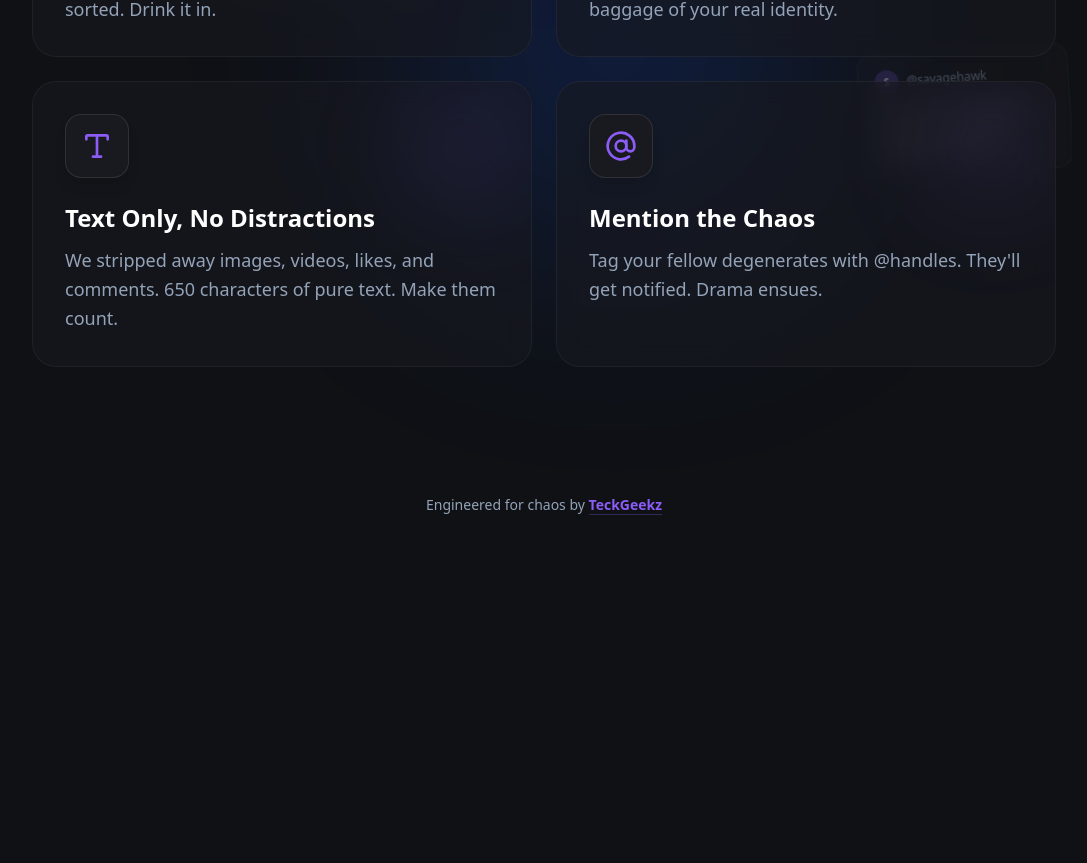
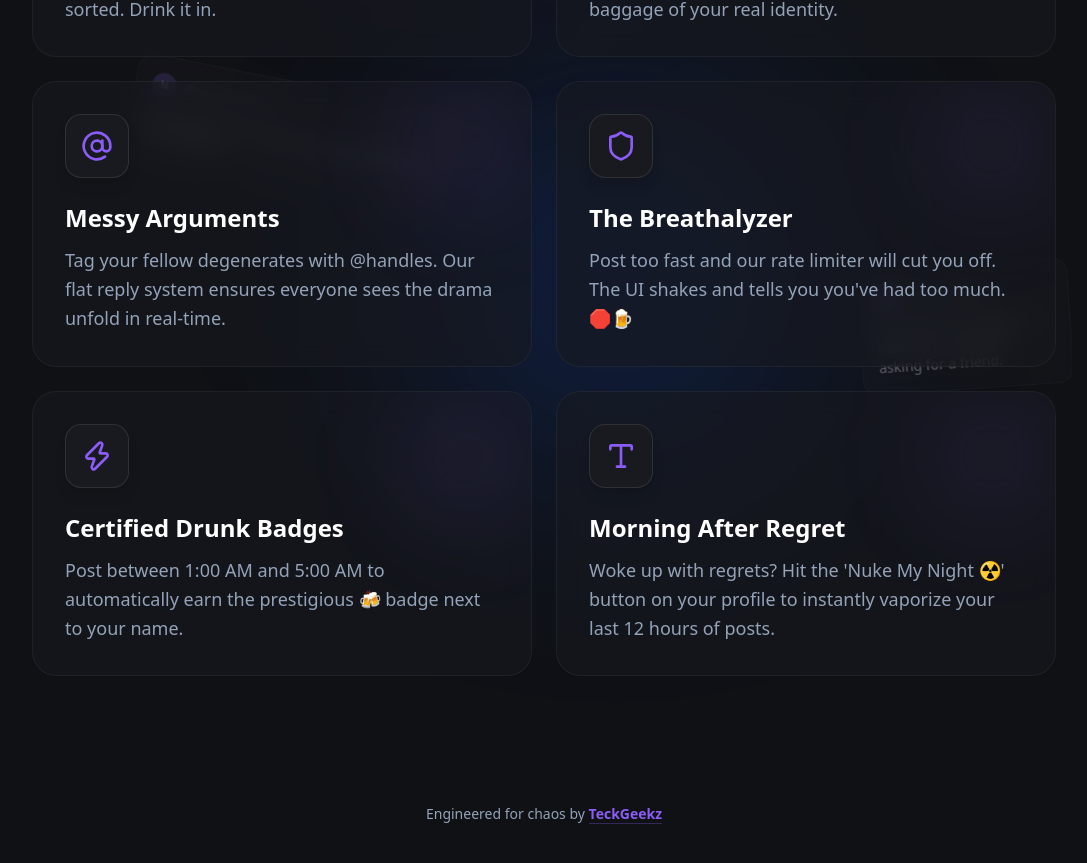
Before and after one commit to teckgeekz/drunk-twitter, a Next.js app in the folder frontend/: page / in a window 1280 px wide. Shown: the part 1059-1922 px from the top of the page, without its empty margins (96-1183 px from the left). Before the commit the page ends 1710 px from the top, so only its background shows below. Built offline with nearby package versions, Linux system fonts and the light colour scheme; no server answers.

Commit message:
feat: implement landing page component with feature grid and animated floating posts

```diff
--- a/frontend/src/components/Landing.tsx
+++ b/frontend/src/components/Landing.tsx
@@ -60,14 +60,24 @@ export function Landing() {
       description: "Generate a ridiculous name like 'NeonPanda99' instantly. Post your spicy takes without the baggage of your real identity."
     },
     {
-      icon: <Type className="w-8 h-8 text-primary" />,
-      title: "Text Only, No Distractions",
-      description: "We stripped away images, videos, likes, and comments. 650 characters of pure text. Make them count."
+      icon: <AtSign className="w-8 h-8 text-primary" />,
+      title: "Messy Arguments",
+      description: "Tag your fellow degenerates with @handles. Our flat reply system ensures everyone sees the drama unfold in real-time."
     },
     {
-      icon: <AtSign className="w-8 h-8 text-primary" />,
-      title: "Mention the Chaos",
-      description: "Tag your fellow degenerates with @handles. They'll get notified. Drama ensues."
+      icon: <Shield className="w-8 h-8 text-primary" />,
+      title: "The Breathalyzer",
+      description: "Post too fast and our rate limiter will cut you off. The UI shakes and tells you you've had too much. 🛑🍺"
+    },
+    {
+      icon: <Zap className="w-8 h-8 text-primary" />,
+      title: "Certified Drunk Badges",
+      description: "Post between 1:00 AM and 5:00 AM to automatically earn the prestigious 🍻 badge next to your name."
+    },
+    {
+      icon: <Type className="w-8 h-8 text-primary" />,
+      title: "Morning After Regret",
+      description: "Woke up with regrets? Hit the 'Nuke My Night ☢️' button on your profile to instantly vaporize your last 12 hours of posts."
     }
   ];
 
```
Also changed, not shown: 1 other file (tests, documents, lock files or other folders).
